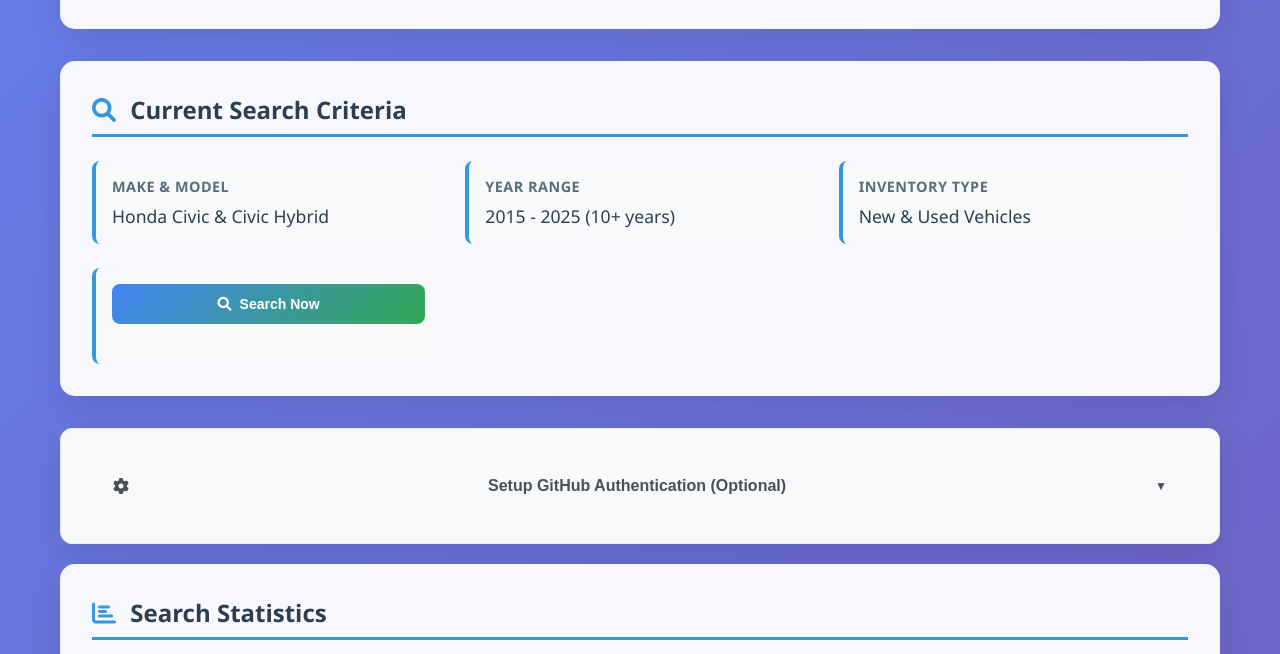
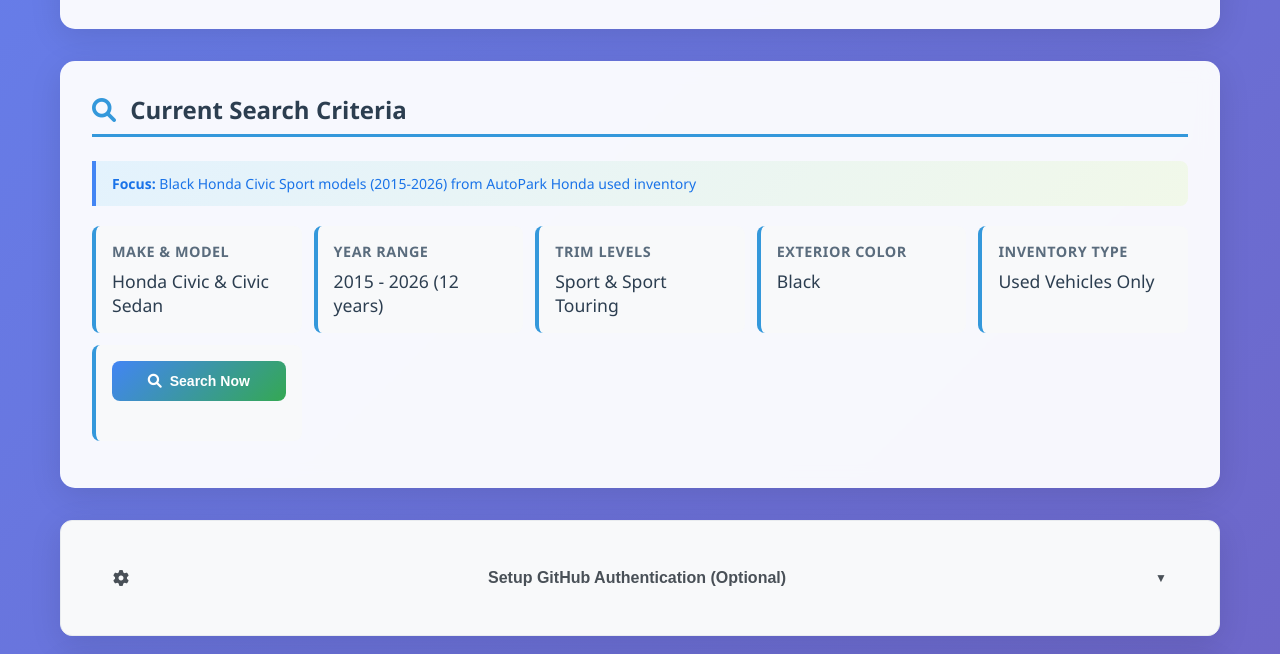
Before and after one commit to jaymade/carSearch, a plain HTML site: page docs/index.html in a window 1280 px wide. Shown: the part 145-799 px from the top of the page. Drawn offline with Linux system fonts and the light colour scheme.

Commit message:
🎯 Update search criteria to match AutoPark Honda URL parameters
Updated Search Criteria:
- Make & Model: Honda Civic & Civic Sedan (previously included Hybrid)
- Year Range: 2015-2026 (extended from 2015-2025)
- Trim Levels: Sport & Sport Touring (focused from broader trims)
- Exterior Color: Black (specific color requirement)
- Inventory Type: Used Vehicles Only (no new vehicles)

Dashboard Changes:
- Added focused search criteria display with 5 criteria items
- Enhanced visual layout with better grid spacing for additional criteria
- Added search focus banner highlighting AutoPark Honda used inventory
- Updated grid layout to accommodate new criteria items

Configuration Updates:
- Updated src/config.py search parameters to match URL exactly
- Added max_year parameter (2026)
- Refined model list to match AutoPark search
- Specified used inventory only
- Focused trim selection on Sport variants

URL Source: https://www.autoparkhonda.com/used-inventory/index.htm?make=Honda&year=2015-2026&model=Civic&model=Civic%20Sedan&trim=Sport&trim=Sport%20Touring&normalExteriorColor=Black

```diff
--- a/docs/index.html
+++ b/docs/index.html
@@ -17,18 +17,27 @@
         <!-- Search Criteria Section -->
         <section class="search-criteria">
             <h2><i class="fas fa-search"></i> Current Search Criteria</h2>
+            <p class="search-focus"><strong>Focus:</strong> Black Honda Civic Sport models (2015-2026) from AutoPark Honda used inventory</p>
             <div class="criteria-grid">
                 <div class="criteria-item">
                     <div class="criteria-label">Make & Model</div>
-                    <div class="criteria-value">Honda Civic & Civic Hybrid</div>
+                    <div class="criteria-value">Honda Civic & Civic Sedan</div>
                 </div>
                 <div class="criteria-item">
                     <div class="criteria-label">Year Range</div>
-                    <div class="criteria-value">2015 - 2025 (10+ years)</div>
+                    <div class="criteria-value">2015 - 2026 (12 years)</div>
+                </div>
+                <div class="criteria-item">
+                    <div class="criteria-label">Trim Levels</div>
+                    <div class="criteria-value">Sport & Sport Touring</div>
+                </div>
+                <div class="criteria-item">
+                    <div class="criteria-label">Exterior Color</div>
+                    <div class="criteria-value">Black</div>
                 </div>
                 <div class="criteria-item">
                     <div class="criteria-label">Inventory Type</div>
-                    <div class="criteria-value">New & Used Vehicles</div>
+                    <div class="criteria-value">Used Vehicles Only</div>
                 </div>
                 <div class="criteria-item search-now-container">
                     <button id="search-now-btn" class="search-now-btn" onclick="runNewSearch()">
--- a/docs/styles.css
+++ b/docs/styles.css
@@ -68,8 +68,20 @@ section h2 i {
 /* Search Criteria Grid */
 .criteria-grid {
     display: grid;
-    grid-template-columns: repeat(auto-fit, minmax(300px, 1fr));
-    gap: 1.5rem;
+    grid-template-columns: repeat(auto-fit, minmax(180px, 1fr));
+    gap: 12px;
+    margin-bottom: 15px;
+}
+
+.search-focus {
+    background: linear-gradient(135deg, #e3f2fd 0%, #f1f8e9 100%);
+    border-left: 4px solid #4285f4;
+    padding: 12px 16px;
+    margin: 10px 0 20px 0;
+    border-radius: 0 8px 8px 0;
+    font-size: 14px;
+    line-height: 1.5;
+    color: #1a73e8;
 }
 
 .criteria-item {
```
Also changed, not shown: 1 other file.
